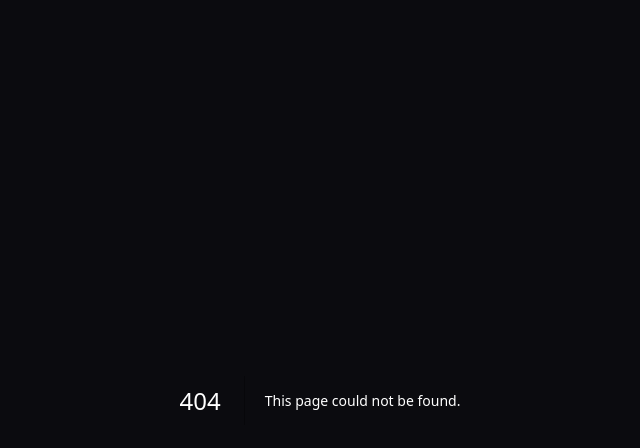
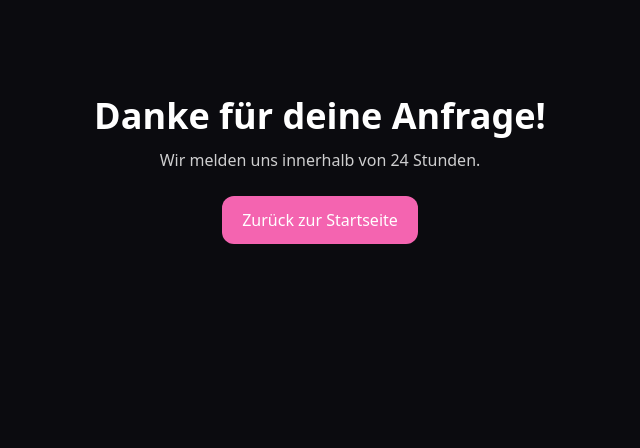
Before and after one commit to GS2OF/Creator-Base, a Next.js app: page /danke in a window 1280 px wide. Before the commit this address had no page. Shown: the top 448 px of the page, without its empty margins (320-960 px from the left). Built offline with nearby package versions, Linux system fonts and the light colour scheme.

Commit message:
page.jsx

```diff
--- /dev/null
+++ b/app/danke/page.jsx
@@ -0,0 +1,11 @@
+export default function Danke() {
+  return (
+    <section className="w-full max-w-2xl mx-auto px-6 py-24 text-center">
+      <h1 className="text-3xl md:text-4xl font-bold">Danke für deine Anfrage!</h1>
+      <p className="mt-3 text-white/80">Wir melden uns innerhalb von 24 Stunden.</p>
+      <a href="/" className="inline-block mt-6 px-5 py-3 rounded-xl" style={{ background: "#f464b0" }}>
+        Zurück zur Startseite
+      </a>
+    </section>
+  );
+}
```
